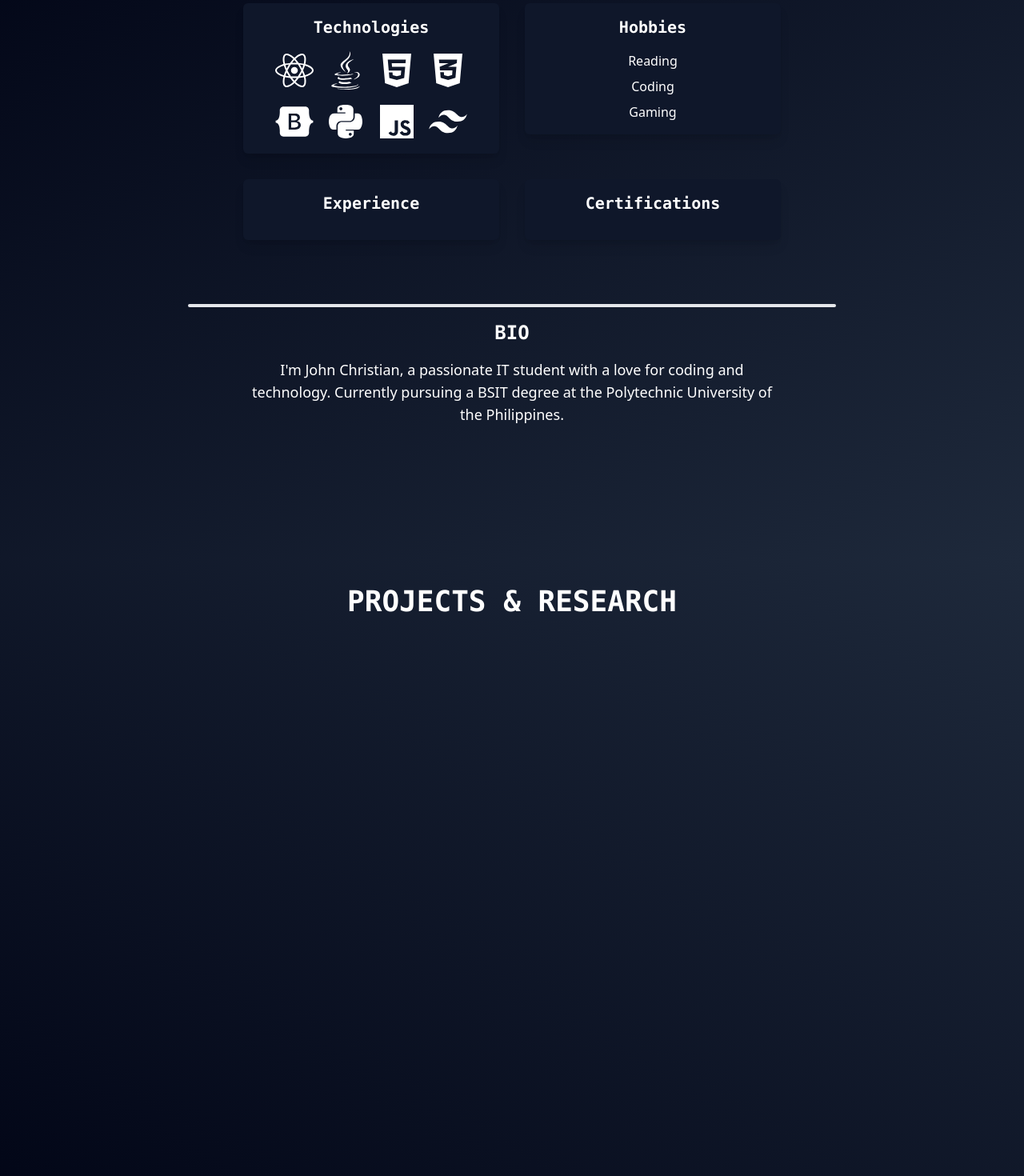
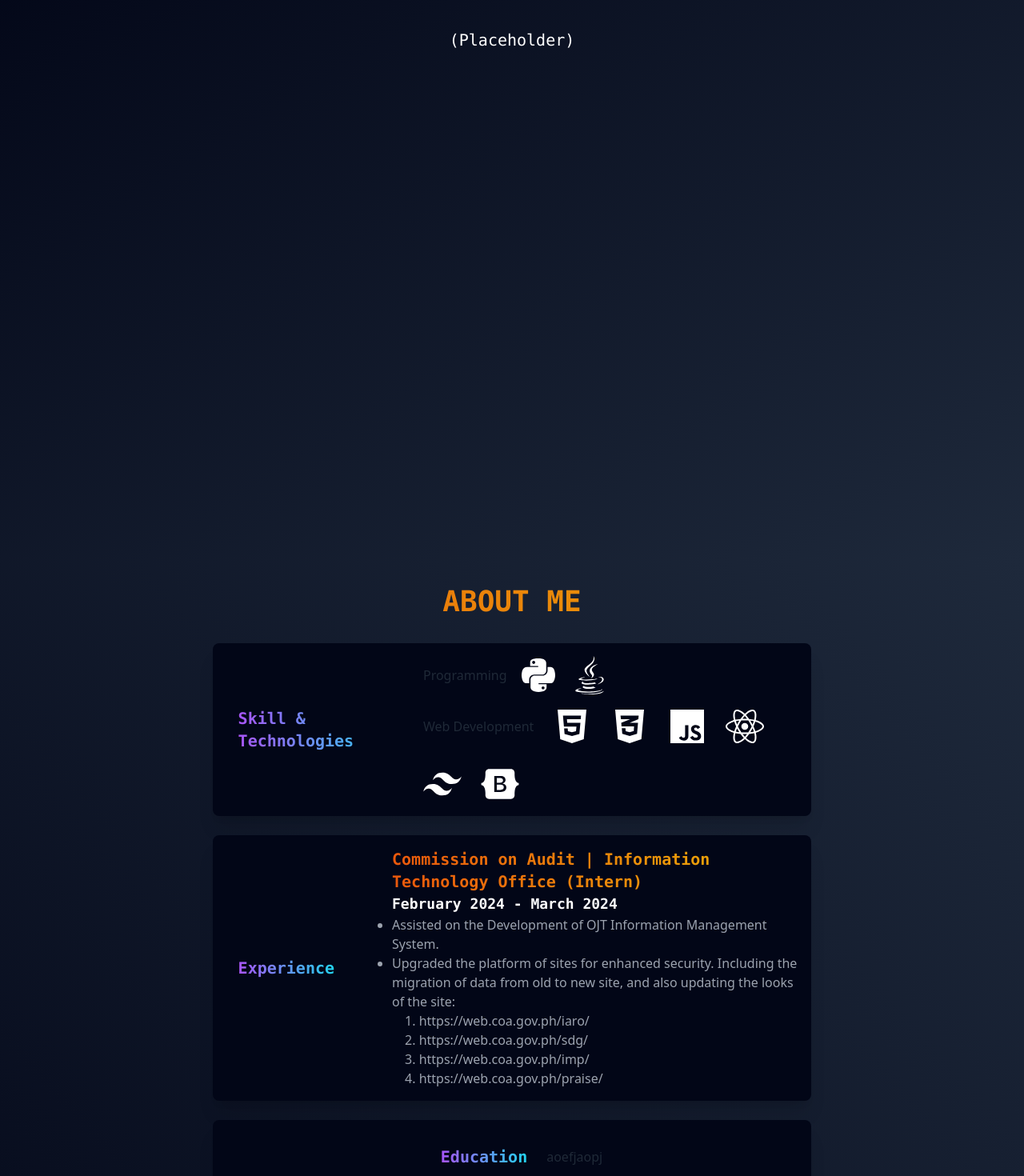
Before and after one commit to JChristian25/Portfolio-2425, a React (Create React App) app: page / in a window 1280 px wide. Shown: the part 980-2450 px from the top of the page at 80% size. Built offline with nearby package versions, Linux system fonts and the light colour scheme.

Commit message:
Responsive About

```diff
--- a/package.json
+++ b/package.json
@@ -3,6 +3,10 @@
   "version": "0.1.0",
   "private": true,
   "dependencies": {
+    "@emotion/react": "^11.13.3",
+    "@emotion/styled": "^11.13.0",
+    "@mui/icons-material": "^6.0.0",
+    "@mui/material": "^6.0.0",
     "@testing-library/jest-dom": "^5.17.0",
     "@testing-library/react": "^13.4.0",
     "@testing-library/user-event": "^13.5.0",
--- a/src/App.js
+++ b/src/App.js
@@ -1,8 +1,24 @@
-import { FaReact, FaJava, FaHtml5, FaCss3Alt, FaBootstrap, FaPython, FaLinkedin, FaFacebook, FaGithub, FaArrowDown } from "react-icons/fa";
-import { useTypewriter, Cursor } from "react-simple-typewriter";
+import {
+  FaReact,
+  FaJava,
+  FaHtml5,
+  FaCss3Alt,
+  FaBootstrap,
+  FaPython,
+  FaLinkedin,
+  FaFacebook,
+  FaGithub
+} from "react-icons/fa";
+import {
+  useTypewriter,
+  Cursor
+} from "react-simple-typewriter";
 import { IoLogoJavascript } from "react-icons/io5";
 import { RiTailwindCssFill } from "react-icons/ri";
-import { motion, useScroll } from "framer-motion";
+import {
+  motion,
+  useScroll
+} from "framer-motion";
 
 import React from "react";
 
@@ -95,22 +111,35 @@ function About() {
   return (
     <div
       id="about-me"
-      className="flex flex-col h-full min-h-screen bg-gradient-to-br from-slate-950 to-slate-800 px-4 py-8"
+      className="flex flex-col bg-gradient-to-tr from-slate-950 to-slate-800 px-4 py-8"
     >
       {/* Section Title */}
       <section className="text-center mb-8">
-        <h1 className="text-3xl md:text-4xl text-white font-mono font-extrabold">ABOUT ME</h1>
+        <h1 className="text-3xl md:text-4xl bg-gradient-to-r from-orange-600 to-yellow-500 bg-clip-text text-transparent
+        font-mono font-extrabold">ABOUT ME</h1>
       </section>
+      <div className="flex flex-col items-center justify-center space-y-6">
 
-      {/* Technologies and Bio Section */}
-      <div className="flex flex-col md:flex-row justify-center items-start md:space-x-8 space-y-8 md:space-y-0 px-8">
-        {/* Technologies Card */}
-        <div className="flex-1 bg-slate-900 hover:bg-slate-950 hover:rounded-2xl transition-all shadow-lg rounded-md p-4 max-w-xs mx-auto md:mx-0">
-          <h2 className="text-lg md:text-xl text-white text-center font-mono font-extrabold mb-4">Technologies</h2>
-          <ul className="flex flex-wrap justify-center gap-4">
+        <div className="flex md:flex-nowrap sm:flex-wrap sm:justify-center rounded-lg shadow-xl p-2 bg-slate-950 w-[80%] md:w-[60%] sm:w-[95%] items-center">
+            <h2 className="text-xl md:text-xl bg-gradient-to-r
+            from-purple-500 to-cyan-400 bg-clip-text text-transparent
+            font-mono font-extrabold m-6">Skill & Technologies</h2>
+            <div className="flex flex-col">
+              <ul className="flex flex-wrap items-center gap-4 m-2">
+                Programming
                 {[
-              <FaReact />, <FaJava />, <FaHtml5 />, <FaCss3Alt />,
-              <FaBootstrap />, <FaPython />, <IoLogoJavascript />, <RiTailwindCssFill />
+                    <FaPython />, <FaJava />
+                  ].map((Icon, index) => (
+                    <li key={index} className="flex items-center justify-center">
+                      {React.cloneElement(Icon, { size: 48, color: "white" })}
+                    </li>
+                ))}
+              </ul>
+              <ul className="flex flex-wrap items-center gap-6 m-2">
+                Web Development
+                {[
+                    <FaHtml5 />, <FaCss3Alt />, <IoLogoJavascript />,
+                    <FaReact />, <RiTailwindCssFill />, <FaBootstrap/>
                   ].map((Icon, index) => (
                     <li key={index} className="flex items-center justify-center">
                       {React.cloneElement(Icon, { size: 48, color: "white" })}
@@ -118,40 +147,59 @@ function About() {
                 ))}
               </ul>
             </div>
+          </div>
 
-        {/* Hobbies Card */}
-        <div className="flex-1 bg-slate-900 hover:bg-slate-950 hover:rounded-2xl transition-all shadow-lg rounded-md p-4 max-w-xs mx-auto md:mx-0">
-          <h2 className="text-lg md:text-xl text-center text-white font-mono font-extrabold mb-4">Hobbies</h2>
-          <ul className="text-white text-center space-y-2">
-            {["Reading", "Coding", "Gaming"].map((hobby, index) => (
-              <li key={index}>{hobby}</li>
-            ))}
+        <div className="flex md:flex-nowrap sm:flex-wrap sm:justify-center rounded-lg shadow-xl p-2 bg-slate-950 w-[80%] md:w-[60%] sm:w-[95%] items-center">
+          <h2 className="text-xl md:text-xl
+          bg-gradient-to-r from-purple-500 to-cyan-400 bg-clip-text
+          text-transparent font-mono font-extrabold m-6">Experience</h2>
+          <div className="md:pl-10">
+            <ul className="flex flex-wrap items-center list-disc m-2 text-gray-400">
+              <h3 className="md:text-xl sm:text-lg bg-gradient-to-r from-orange-600 to-yellow-500 bg-clip-text text-transparent
+              font-mono font-extrabold">Commission on Audit | Information Technology Office (Intern)</h3>
+              <h4 className="md:text-lg sm:text-sm text-white font-mono font-bold">February 2024 - March 2024</h4>
+              <li>Assisted on the Development of OJT Information Management System.</li>
+              <li>
+              Upgraded the platform of sites for enhanced security. Including
+              the migration of data from old to new site, and also updating
+              the looks of the site:
+                  <ul className="list-decimal list-inside lg:indent-4 indent-0">
+                    <li>https://web.coa.gov.ph/iaro/</li>
+                    <li>https://web.coa.gov.ph/sdg/</li>
+                    <li>https://web.coa.gov.ph/imp/</li>
+                    <li>https://web.coa.gov.ph/praise/</li>
+                  </ul>
+              </li>
             </ul>
           </div>
         </div>
 
-      {/* Experience and Certifications Section */}
-      <div className="flex flex-col md:flex-row justify-center items-start md:space-x-8 space-y-8 md:space-y-0 px-8 my-8">
-        {/* Experience Card */}
-        <div className="flex-1 bg-slate-900 hover:bg-slate-950 hover:rounded-2xl transition-all shadow-lg rounded-md p-4 max-w-xs mx-auto md:mx-0">
-          <h2 className="text-lg md:text-xl text-white text-center font-mono font-extrabold mb-4">Experience</h2>
-          {/* Add your experience content here */}
+        <div className="flex md:flex-nowrap sm:flex-wrap sm:justify-center rounded-lg shadow-xl p-2 bg-slate-950 w-[80%] md:w-[60%] sm:w-[95%] items-center">
+          <h2 className="text-xl md:text-xl bg-gradient-to-r
+            from-purple-500 to-cyan-400 bg-clip-text text-transparent
+            font-mono font-extrabold m-6">Education</h2>
+              aoefjaopj
         </div>
 
-        {/* Certifications Card */}
-        <div className="flex-1 bg-slate-900 hover:bg-slate-950 hover:rounded-2xl transition-all shadow-lg rounded-md p-4 max-w-xs mx-auto md:mx-0">
-          <h2 className="text-lg md:text-xl text-center text-white font-mono font-extrabold mb-4">Certifications</h2>
-          {/* Add your certifications content here */}
+        <div className="flex md:flex-nowrap sm:flex-wrap sm:justify-center rounded-lg shadow-xl p-2 bg-slate-950 w-[80%] md:w-[60%] sm:w-[95%] items-center">
+          <h2 className="text-xl md:text-xl
+          bg-gradient-to-r from-purple-500 to-cyan-400 bg-clip-text text-transparent font-mono font-extrabold m-6">Certifications</h2>
+              aoefjaopj
         </div>
+
       </div>
 
       {/* Bio Section */}
       <section className="flex flex-col items-center mt-8 px-4">
         <hr className="w-2/3 h-1 my-4 bg-gray-200 border-0 rounded dark:bg-gray-700" />
-        <h2 className="text-xl md:text-2xl text-white font-mono font-extrabold mb-4">BIO</h2>
+        <h2 className="text-xl md:text-2xl bg-gradient-to-r from-orange-600 to-yellow-500
+            bg-clip-text text-transparent
+            font-mono font-extrabold mb-4">A Short Bio...</h2>
         <div className="max-w-2xl mx-auto">
-          <p className="text-white text-base md:text-lg text-center">
-            I'm John Christian, a passionate IT student with a love for coding and technology. Currently pursuing a BSIT degree at the Polytechnic University of the Philippines.
+          <p className="text-gray-400 md:text-lg text-justify indent-4 font-mono">
+            I'm currently pursuing a Bachelor's degree in Information Technology. My journey began when I was 9 years old and first discovered programming with Visual Basic 6.0. I immediately fell in love with it! Learning how to create programs was fascinating to me, and it sparked my curiosity to explore more. Over time, I learned various programming languages and technologies.
+
+            However, I eventually stopped actively learning programming around the age of 13, and only dabbled in it occasionally. Then, during my Work Immersion in Senior High School, my passion for programming was reignited. I resumed my studies in programming and everything related to computer science, and now I'm learning at a faster pace than ever before!
           </p>
         </div>
       </section>
@@ -161,16 +209,15 @@ function About() {
 
 function Proj() {
   return (
-    <div
-      id="proj"
-      className="bg-gradient-to-tr from-slate-950 to-slate-800 min-h-screen"
-    >
-      <div className="flex flex-col px-4 py-8">
-        <section className="text-center mb-8">
-          <h1 className="text-3xl md:text-4xl text-white font-mono font-extrabold">
+    <div id="proj" className="bg-gradient-to-br from-slate-950 to-slate-800 min-h-screen">
+      <section className="text-center mb-8 px-4 py-8">
+          <h1 className="text-3xl md:text-4xl bg-gradient-to-r from-orange-600 to-yellow-500 bg-clip-text text-transparent
+          font-mono font-extrabold">
             PROJECTS & RESEARCH
           </h1>
       </section>
+      <div className="flex items-center justify-center">
+        <h2 className="text-xl text-white font-mono">(Placeholder)</h2>
       </div>
     </div>
   );
@@ -187,8 +234,8 @@ function App() {
         style={{ scaleX: scrollYProgress }}
       />
       <Hero />
+      <Proj />
       <About />
-      <Proj />
     </div>
   );
 }
```
Also changed, not shown: 1 other file (tests, documents, lock files or other folders). Lines whose indentation alone changed are shown as unchanged.
